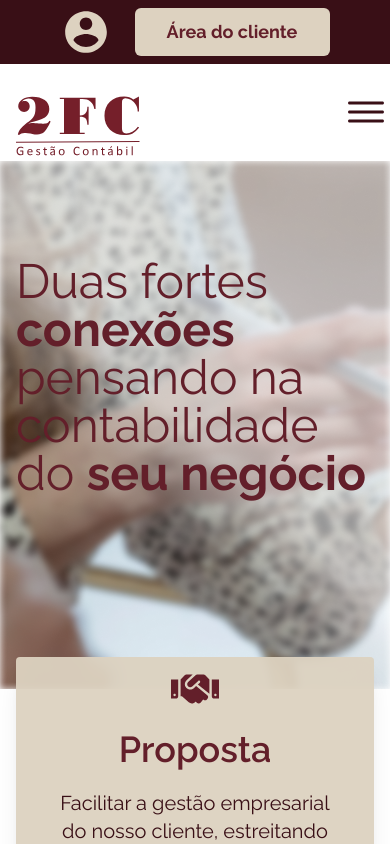
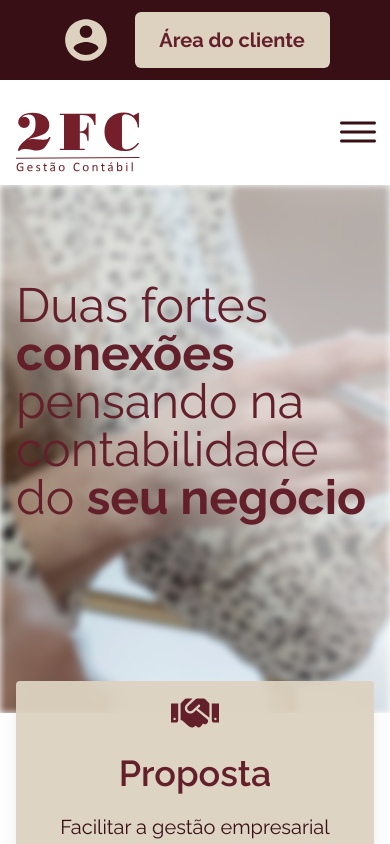
Before and after one commit to devruso/landing-page-2fc, a React (Create React App) app: page / in a window 390 px wide. Shown: the top 844 px of the page. Built offline with nearby package versions, Linux system fonts and the light colour scheme.

Commit message:
feat/wip: corrected navbar

```diff
--- a/src/components/Header.tsx
+++ b/src/components/Header.tsx
@@ -24,10 +24,10 @@ const Header: React.FC = () => {
             <Link to="#quem-somos" className='pr-2'>SOBRE NÓS</Link>
             <Link to="#solucoes" className='pr-2'>SOLUÇÕES</Link>
             <Link to="#contato">CONTATO</Link>
-            <div className='flex h-16 justify-center items-center w-2/5'>
-          <img src={icon2} alt='icone de pessoa' className='text-pistache' />
-          <button className='bg-vinho px-4 h-12 rounded-md ml-3 font-bold text-pistache'>Área do cliente</button>
-        </div>
+            <div className='flex h-16 -ml-7 justify-center items-center w-2/5'>
+              <img src={icon2} alt='icone de pessoa' className='text-pistache' />
+              <button className='bg-vinho px-4 h-10 rounded-md ml-3 font-bold text-pistache'>Área do cliente</button>
+            </div>
           </nav>
         </div>
       </div>
@@ -35,18 +35,18 @@ const Header: React.FC = () => {
       {/* Header para telas pequenas (mobile) */}
       <div className="lg:hidden font-semibold">
         {/* Barra superior */}
-        <div className='flex w-full bg-vinho h-16 justify-center items-center'>
+        <div className='flex w-full bg-vinho h-20 justify-center items-center'>
           <img src={icon} alt='icone de pessoa' className='ícone de perfil' />
-          <button className='bg-pistache w-3/6 text-lg h-12 rounded-md ml-6 font-bold text-vinho2'>Área do cliente</button>
+          <button className='bg-pistache w-3/6 text-xl h-14 rounded-md ml-6 font-bold text-vinho2'>Área do cliente</button>
         </div>
         <div className="flex justify-between items-center">
-          <Link to="#home"><img src={logo} className='w-8/12 ml-4 mt-4' alt="logo 2FC" /></Link>
+          <Link to="#home"><img src={logo} className='w-8/12 ml-4 mt-4 pb-2' alt="logo 2FC" /></Link>
           <button>
 
              {isMobileMenuOpen ? <IoMdClose onClick={toggleMobileMenu}
             className="text-vinho focus:outline-none lg:hidden w-12 h-12"
           />
-             : <IoIosMenu onClick={toggleMobileMenu} className="text-vinho focus:outline-none lg:hidden w-12 h-12"/>
+             : <IoIosMenu onClick={toggleMobileMenu} className="text-vinho focus:outline-none lg:hidden w-12 h-12 mr-2"/>
   }
           </button>
         </div>
```
